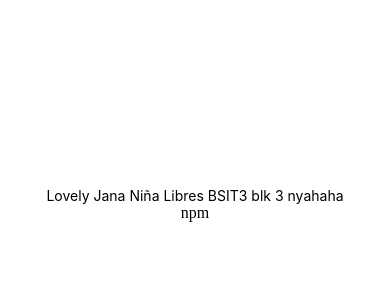
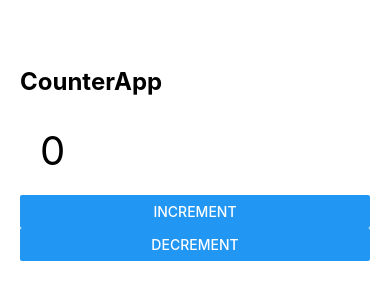
Before and after one commit to yaniChan17/F14_Lovely_Libres_IT_Elect1, a React Native app: screen / in a window 390 px wide. Shown: the part 218-518 px from the top of the page. Built offline with nearby package versions, Linux system fonts and the light colour scheme.

Commit message:
Counter App

```diff
--- a/App.js
+++ b/App.js
@@ -1,20 +1,33 @@
 import { StatusBar } from 'expo-status-bar';
-import { StyleSheet, Text, View } from 'react-native';
+import { StyleSheet, Text, View, Button, ScrollView} from 'react-native';
+
+import React, {useState} from 'react';
+import CounterApp from './CounterApp';
+import ColorChangerApp from './ColorChangerApp';
 
 export default function App() {
+
+
   return (
-    <View style={styles.container}>
-      <Text>Lovely Jana Niña Libres BSIT3 blk 3 nyahaha</Text>
-      <StatusBar style="auto" />npm
-    </View>
+    <ScrollView contentContainerStyle={styles.container}>
+      <View style= {styles.section}>
+      <CounterApp/>
+      </View>
+      <View style ={styles.section}>
+        <ColorChangerApp />
+      </View>
+    </ScrollView>
   );
 }
 
 const styles = StyleSheet.create({
   container: {
-    flex: 1,
+    flexGrow: 1,
     backgroundColor: '#fff',
-    alignItems: 'center',
     justifyContent: 'center',
+    padding: 20
   },
+  section:{
+    marginBottom:40
+  }
 });
--- /dev/null
+++ b/CounterApp.js
@@ -0,0 +1,25 @@
+import React, { useState } from 'react'
+import { Button, StyleSheet, Text, View } from 'react-native'
+
+
+export default function CounterApp (){
+    const [count, setCount] = useState(0);
+
+    return(
+        <View style = {StyleSheet.container}>
+            <Text style = {styles.title}>CounterApp</Text>
+             <Text style = {styles.counter}>{count}</Text>
+             <Button title='Increment'onPress={() => setCount(count + 1)}></Button>
+               <Button title='Decrement'onPress={() => setCount(count - 1)}></Button>
+        </View>
+    )
+}
+
+const styles = StyleSheet.create({
+  container: {
+    flex: 1,
+    alignItems: 'center',
+    justifyContent: 'center',
+  },
+  title:{ fontSize: 24, fontWeight: 'bold', marginBottom: 10}, counter:{fontSize: 40, margin: 20}
+});
```
